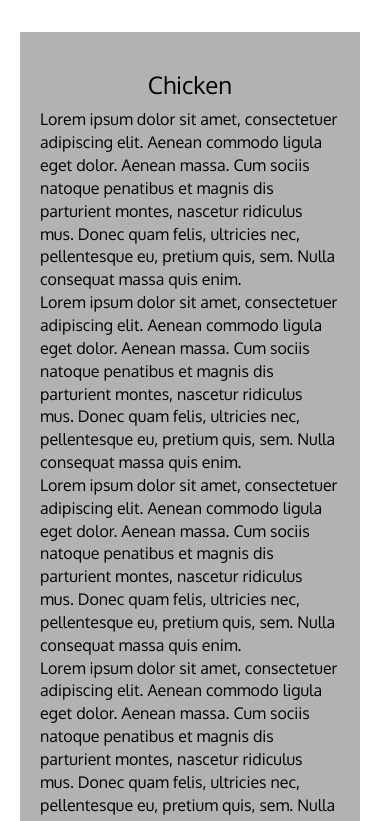
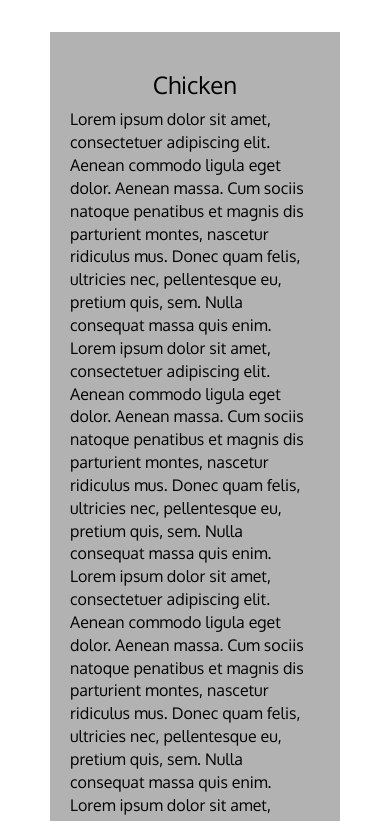
Before and after one commit to RS0917/HTML-CSS-JS-coursera, a plain HTML site: page module3-solution/index.html in a window 390 px wide. Shown: the part 143-964 px from the top of the page. Drawn offline with Linux system fonts and the light colour scheme.

Commit message:
Update style.css

```diff
--- a/module3-solution/css/style.css
+++ b/module3-solution/css/style.css
@@ -145,6 +145,12 @@ body {
 /* Mobile view options */
 
 @media (max-width: 767px) {
+  .container {
+      padding-right: 20px;
+      padding-left: 30px;
+      margin-right: auto;
+      margin-left: auto;
+  }
   .navbar-header button.navbar-toggle, .navbar-header .icon-bar {
     border: 1px solid #000000;
   }
```
